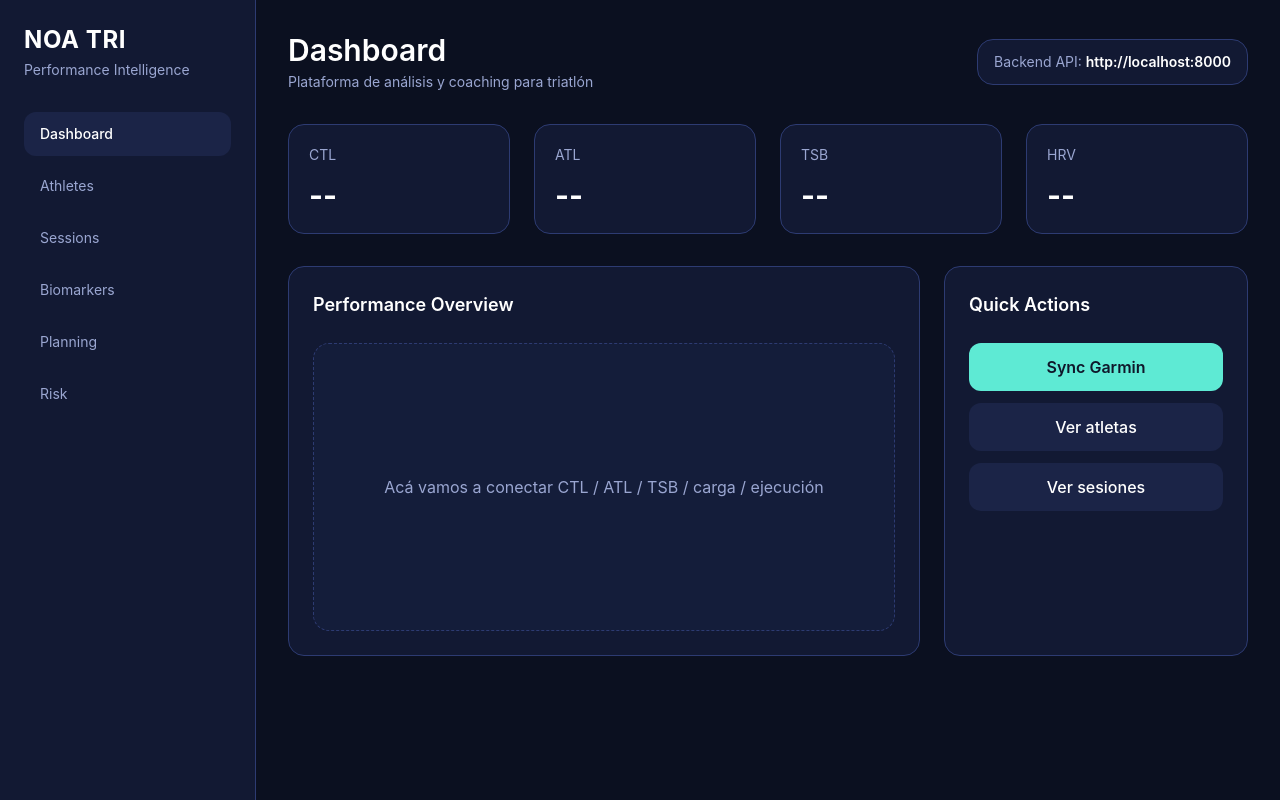
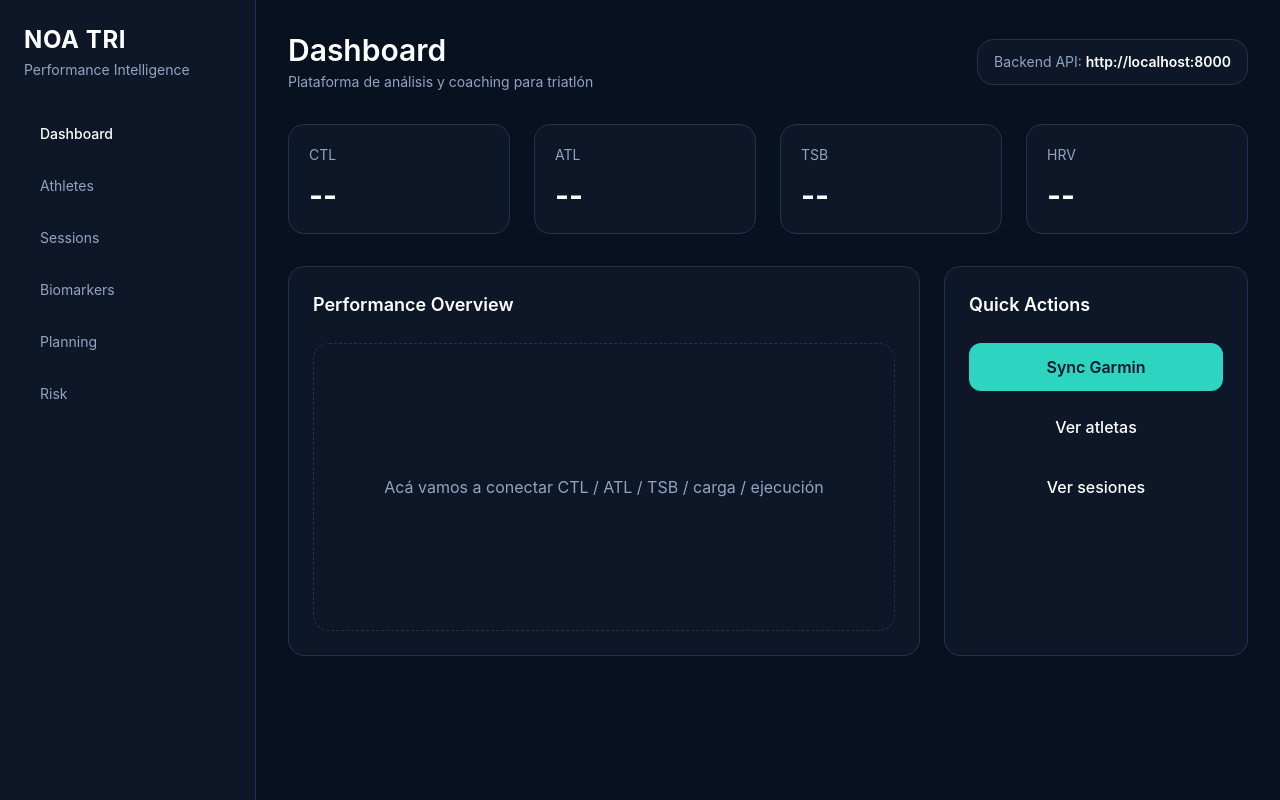
Before and after one commit to Noa-tri/noa-tri, a React (Vite) app in the folder noa-frontend/: page / in a window 1280 px wide. Built offline with nearby package versions, Linux system fonts and the light colour scheme; the HTML template or start-up script is replaced by a standard one.

Commit message:
Update tailwind.config.js

```diff
--- a/noa-frontend/tailwind.config.js
+++ b/noa-frontend/tailwind.config.js
@@ -8,20 +8,29 @@ export default {
     extend: {
       colors: {
         noa: {
-          bg: "#0b1020",
-          panel: "#121933",
-          soft: "#1b2447",
-          line: "#2d3b72",
-          text: "#e8ecff",
-          muted: "#9aa6d1",
-          accent: "#5eead4",
-          accent2: "#60a5fa",
-          danger: "#f87171",
-          warning: "#fbbf24",
-          success: "#34d399"
+          bg: "#07111f",
+          panel: "#0d1728",
+          panel2: "#132038",
+          line: "#223352",
+          text: "#ebf2ff",
+          muted: "#93a4c3",
+          accent: "#2dd4bf",
+          blue: "#60a5fa",
+          violet: "#8b5cf6",
+          success: "#22c55e",
+          warning: "#f59e0b",
+          danger: "#ef4444"
         }
+      },
+      boxShadow: {
+        panel: "0 10px 30px rgba(0,0,0,0.25)",
+        glow: "0 0 0 1px rgba(255,255,255,0.03), 0 16px 40px rgba(0,0,0,0.28)"
+      },
+      backgroundImage: {
+        "hero-grid":
+          "radial-gradient(circle at 1px 1px, rgba(255,255,255,0.08) 1px, transparent 0)"
       }
-    }
+    },
   },
-  plugins: []
+  plugins: [],
 };
```
